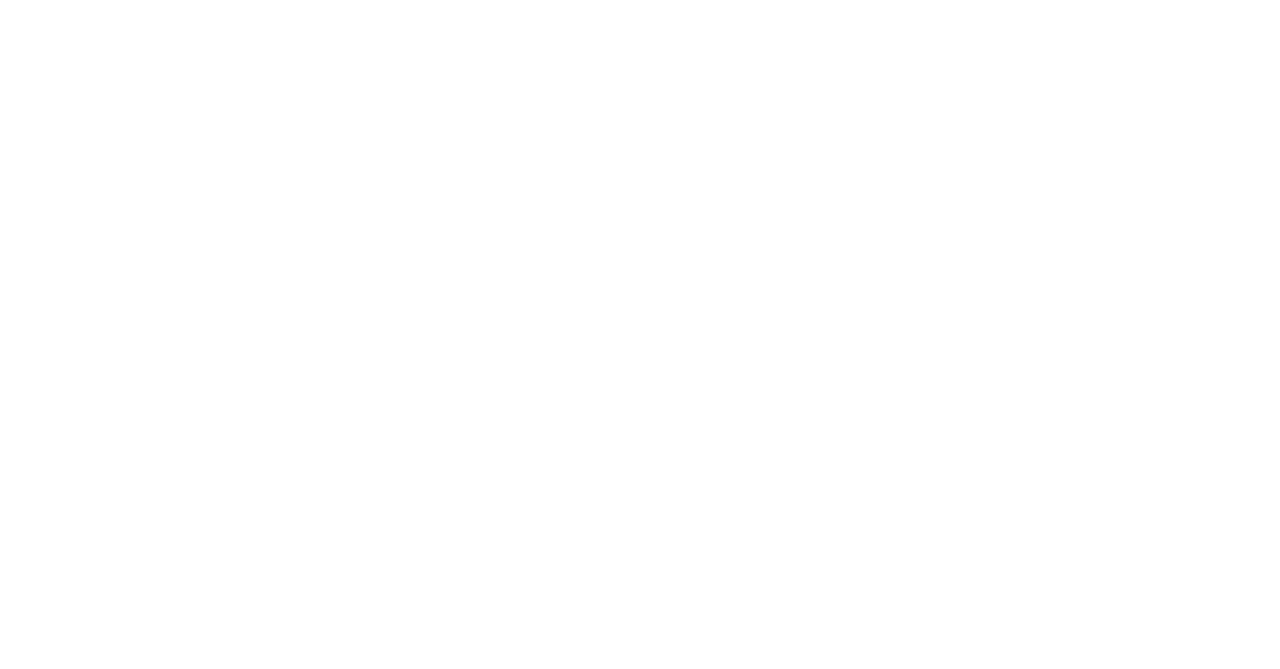
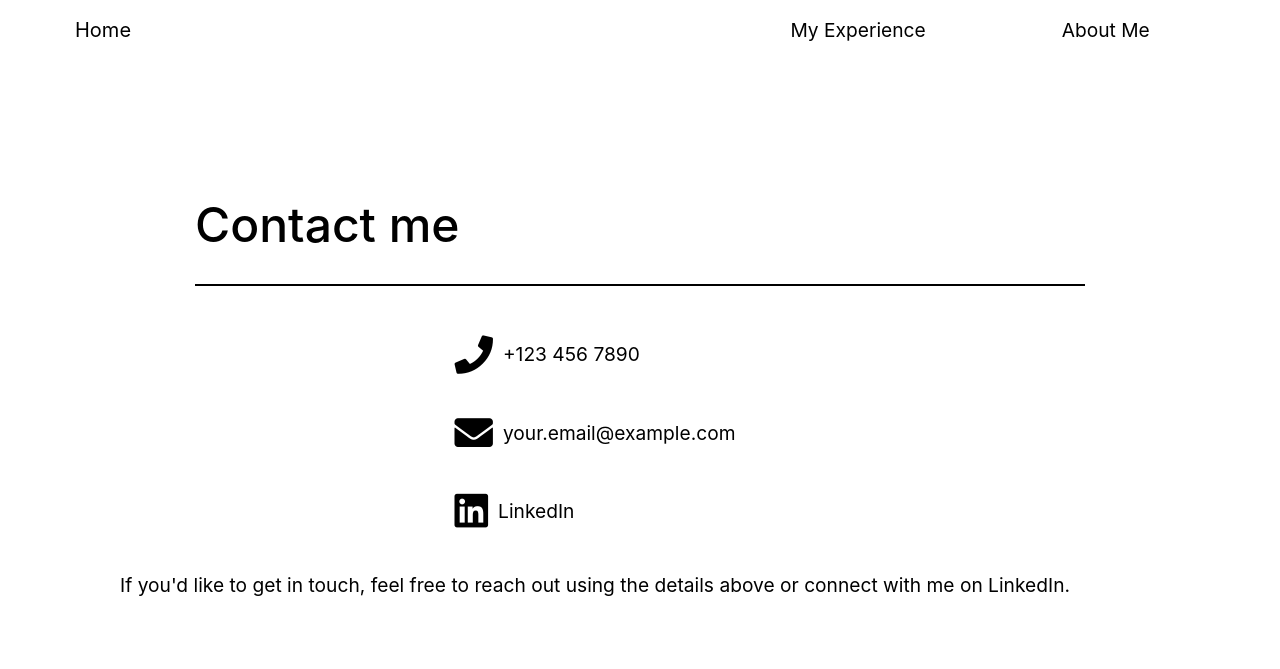
Before and after one commit to jangle1/jan_glebocki_personal_website, a plain HTML site: page contact.html in a window 1280 px wide. Drawn offline with nearby package versions, Linux system fonts and the light colour scheme.

Commit message:
contact site

```diff
--- a/contact.html
+++ b/contact.html
@@ -0,0 +1,65 @@
+<!DOCTYPE html>
+<html lang="en">
+<head>
+    <meta charset="UTF-8">
+    <meta name="viewport" content="width=device-width, initial-scale=1.0">
+    <title>Contact</title>
+    <link rel="stylesheet" href="https://stackpath.bootstrapcdn.com/bootstrap/4.5.2/css/bootstrap.min.css">
+    <link rel="stylesheet" href="css/styles.css">
+    <link rel="stylesheet" href="https://cdnjs.cloudflare.com/ajax/libs/font-awesome/5.15.4/css/all.min.css"> <!-- Font Awesome Icons -->
+</head>
+<body class="contact-page">
+    <header class="navbar navbar-expand-lg navbar-dark">
+        <nav class="container custom-navbar">
+            <a class="navbar-brand text-dark" href="index.html">Home</a>
+            <button class="navbar-toggler" type="button" data-toggle="collapse" data-target="#navbarNav" aria-controls="navbarNav" aria-expanded="false" aria-label="Toggle navigation">
+                <span class="navbar-toggler-icon"></span>
+            </button>
+            <div class="collapse navbar-collapse" id="navbarNav">
+                <ul class="navbar-nav ml-auto">
+                    <li class="nav-item">
+                        <a class="nav-link text-dark" href="exp.html">My Experience</a>
+                    </li>
+                    <li class="nav-item">
+                        <a class="nav-link text-dark" href="about-me.html">About Me</a>
+                    </li>
+                    <li class="nav-item">
+                        <a class="nav-link text-dark" href="contact.html">Contact</a>
+                    </li>
+                </ul>
+            </div>
+        </nav>
+    </header>
+    <main class="container">
+        <section class="contact-section">
+            <h1 id="contact-heading"></h1>
+            <hr>
+            <div class="contact-content">
+                <div class="contact-info">
+                    <div class="contact-item">
+                        <i class="fas fa-phone"></i>
+                        <p>+123 456 7890</p>
+                    </div>
+                    <div class="contact-item">
+                        <i class="fas fa-envelope"></i>
+                        <p>your.email@example.com</p>
+                    </div>
+                    <div class="contact-item">
+                        <a href="https://www.linkedin.com/in/your-profile" target="_blank">
+                            <i class="fab fa-linkedin"></i>
+                            <p>LinkedIn</p>
+                        </a>
+                    </div>
+                </div>
+                <div class="contact-message">
+                    <p>If you'd like to get in touch, feel free to reach out using the details above or connect with me on LinkedIn.</p>
+                </div>
+            </div>
+        </section>
+    </main>
+    <script src="https://code.jquery.com/jquery-3.5.1.slim.min.js"></script>
+    <script src="https://cdn.jsdelivr.net/npm/@popperjs/core@2.5.3/dist/umd/popper.min.js"></script>
+    <script src="https://stackpath.bootstrapcdn.com/bootstrap/4.5.2/js/bootstrap.min.js"></script>
+    <script src="js/scripts.js"></script>
+</body>
+</html>
--- a/css/styles.css
+++ b/css/styles.css
@@ -206,7 +206,7 @@ main {
     display: inline-block;
     padding-left: 100%;
     font-size: 12em; /* Zwiększenie rozmiaru czcionki */
-    animation: marquee 60s linear infinite;
+    animation: marquee 40s linear infinite;
     position: relative;
 }
 
@@ -284,3 +284,87 @@ main {
   .opacity-low {
     opacity: 0.5;
   }
+
+/* Styl dla strony kontaktowej */
+body.contact-page {
+    background: none !important;
+    background-color: white !important;
+    color: black !important;
+    overflow: auto !important;
+    height: auto !important;
+}
+
+body.contact-page header.navbar {
+    background-color: white !important;
+}
+
+body.contact-page .navbar-brand, body.contact-page .nav-link {
+    color: black !important;
+}
+
+.contact-section {
+    text-align: justify;
+    padding: 50px 0;
+    width: 100%;
+    margin-top: -110px; /* Dostosuj, jeśli nagłówek nie jest widoczny */
+}
+
+.contact-section h1 {
+    font-size: 3em;
+    margin-bottom: 10px;
+    margin-left: 110px;
+}
+
+.contact-section hr {
+    border: 1px solid black;
+    width: 80%;
+    margin: 30px auto;
+}
+
+.contact-content {
+    display: flex;
+    justify-content: center;
+    align-items: center;
+    flex-direction: column; /* Ustawienie elementów w kolumnie */
+    margin-right: 90px;
+}
+
+.contact-info {
+    display: flex;
+    flex-direction: column; /* Ustawienie elementów w kolumnie */
+    align-items: flex-start;
+    margin-bottom: 20px;
+}
+
+.contact-item {
+    display: flex;
+    align-items: center;
+    font-size: 1.2em;
+    margin: 20px 0; /* Odstępy pomiędzy elementami */
+}
+
+.contact-item i {
+    margin-right: 10px;
+    font-size: 2em;
+}
+
+.contact-item p, .contact-item a {
+    margin: 0; /* Usunięcie domyślnego marginesu */
+}
+
+.contact-item a {
+    text-decoration: none;
+    color: black;
+    display: flex; /* Flex dla wyśrodkowania tekstu w pionie */
+    align-items: center; /* Wyrównanie tekstu z ikoną */
+}
+
+.contact-item a:hover {
+    text-decoration: none;
+    color: #0077b5;
+}
+
+.contact-message p {
+    font-size: 1.2em;
+    text-align: center;
+}
--- a/js/scripts.js
+++ b/js/scripts.js
@@ -33,3 +33,23 @@ document.addEventListener("DOMContentLoaded", function() {
 
     type();
 });
+
+document.addEventListener('DOMContentLoaded', function() {
+    console.log('Website Loaded');
+});
+
+document.addEventListener("DOMContentLoaded", function() {
+    const headingElement = document.getElementById('contact-heading');
+    const text = 'Contact me';
+    let index = 0;
+
+    function type() {
+        if (index < text.length) {
+            headingElement.textContent += text.charAt(index);
+            index++;
+            setTimeout(type, 100); // Czas pomiędzy literami, dostosuj według potrzeb
+        }
+    }
+
+    type();
+});
```
